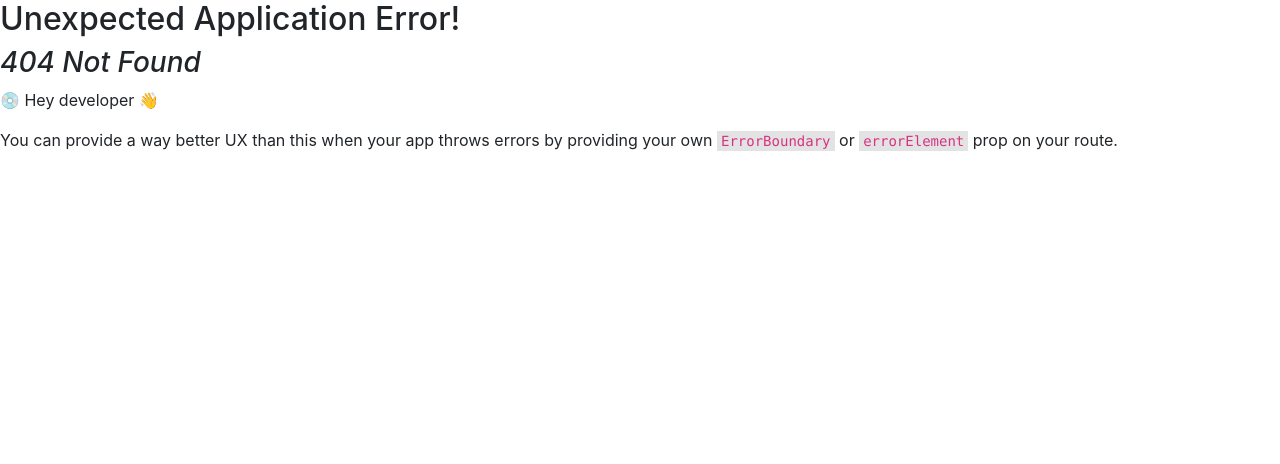
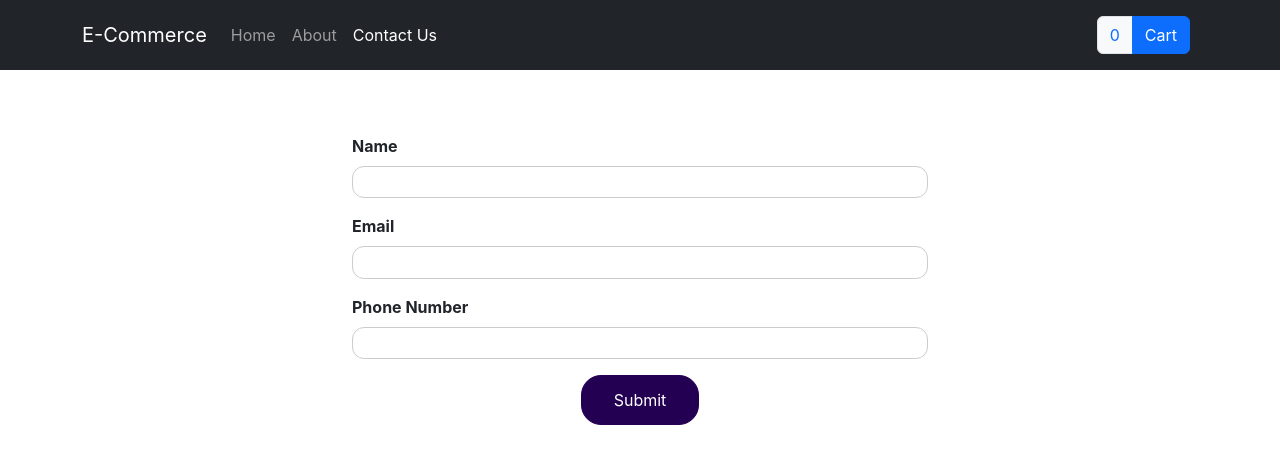
Before and after one commit to rahulxo19/e-commerce-website, a React (Create React App) app: page /contactus in a window 1280 px wide. Before the commit this address had no page. Shown: the top 464 px of the page. Built offline with nearby package versions, Linux system fonts and the light colour scheme; the HTML template or start-up script is replaced by a standard one.

Commit message:
added ContactUs page

```diff
--- a/src/App.js
+++ b/src/App.js
@@ -3,9 +3,10 @@ import CartProvider from "./Store/CartProvider";
 
 import { createBrowserRouter, RouterProvider } from "react-router-dom";
 import NavigationBar from "./components/NavigationBar";
-import AboutPage from "./components/AboutPage";
+import AboutPage from "./components/NavPages/AboutPage";
 import ProductList from "./components/ProductList";
-import Home from "./components/Home";
+import Home from "./components/NavPages/Home";
+import ContactUs from "./components/NavPages/ContactUs";
 
 const router = createBrowserRouter([
   {
@@ -15,6 +16,7 @@ const router = createBrowserRouter([
       { path: "about", element: <AboutPage /> },
       { path: "/", element: <ProductList /> },
       { path: "/home", element: <Home /> },
+      { path: "/contactus", element: <ContactUs /> },
     ],
   },
 ]);
--- /dev/null
+++ b/src/components/NavPages/ContactForm.js
@@ -0,0 +1,40 @@
+import React, { useRef } from "react";
+import classes from "../movies/AddMovie.module.css";
+
+const ContactForm = (props) => {
+  const titleRef = useRef("");
+  const openingTextRef = useRef("");
+  const releaseDateRef = useRef("");
+
+  function submitHandler(event) {
+    event.preventDefault();
+
+    const contact = {
+      name: titleRef.current.value,
+      emailId: openingTextRef.current.value,
+      phoneNo: releaseDateRef.current.value,
+    };
+
+    props.contact(contact);
+  }
+
+  return (
+    <form onSubmit={submitHandler}>
+      <div className={classes.control}>
+        <label htmlFor="title">Name</label>
+        <input type="text" id="title" ref={titleRef} />
+      </div>
+      <div className={classes.control}>
+        <label htmlFor="opening-text">Email</label>
+        <input type="email" id="opening-text" ref={openingTextRef} />
+      </div>
+      <div className={classes.control}>
+        <label htmlFor="date">Phone Number</label>
+        <input type="phone" id="date" ref={releaseDateRef} />
+      </div>
+      <button>Submit</button>
+    </form>
+  );
+};
+
+export default ContactForm;
--- /dev/null
+++ b/src/components/NavPages/ContactUs.js
@@ -0,0 +1,28 @@
+import React from "react";
+import ContactForm from "./ContactForm";
+
+const ContactUs = () => {
+  const contactHandler = async (contact) => {
+    console.log(contact);
+    const response = await fetch(
+      "https://react-http-38901-default-rtdb.asia-southeast1.firebasedatabase.app/contacts.json",
+      {
+        method: "POST",
+        body: JSON.stringify(contact),
+        headers: {
+          "Content-Type": "application/json",
+        },
+      }
+    );
+    const data = await response.json();
+    console.log(data);
+  };
+
+  return (
+    <section>
+      <ContactForm contact={contactHandler} />
+    </section>
+  );
+};
+
+export default ContactUs;
--- a/src/components/Home.js
+++ b/src/components/NavPages/Home.js
@@ -1,7 +1,7 @@
 import React, { useState, useEffect, useCallback } from "react";
 
-import MoviesList from "./movies/MovieList";
-import AddMovie from "./movies/AddMovie";
+import MoviesList from "../movies/MovieList";
+import AddMovie from "../movies/AddMovie";
 import "./Home.css";
 
 function Home() {
--- a/src/components/NavigationBar.js
+++ b/src/components/NavigationBar.js
@@ -28,7 +28,10 @@ const NavigationBar = (props) => {
               Home
             </NavLink>
             <NavLink to="/about" className="nav-link">
-              about
+              About
+            </NavLink>
+            <NavLink to="/contactus" className="nav-link">
+              Contact Us
             </NavLink>
           </Nav>
           <Nav className="ml-auto">
```
Also changed, not shown: src/components/NavPages/AboutPage.js (renamed from src/components/AboutPage.js), src/components/NavPages/Home.css (renamed from src/components/Home.css).
